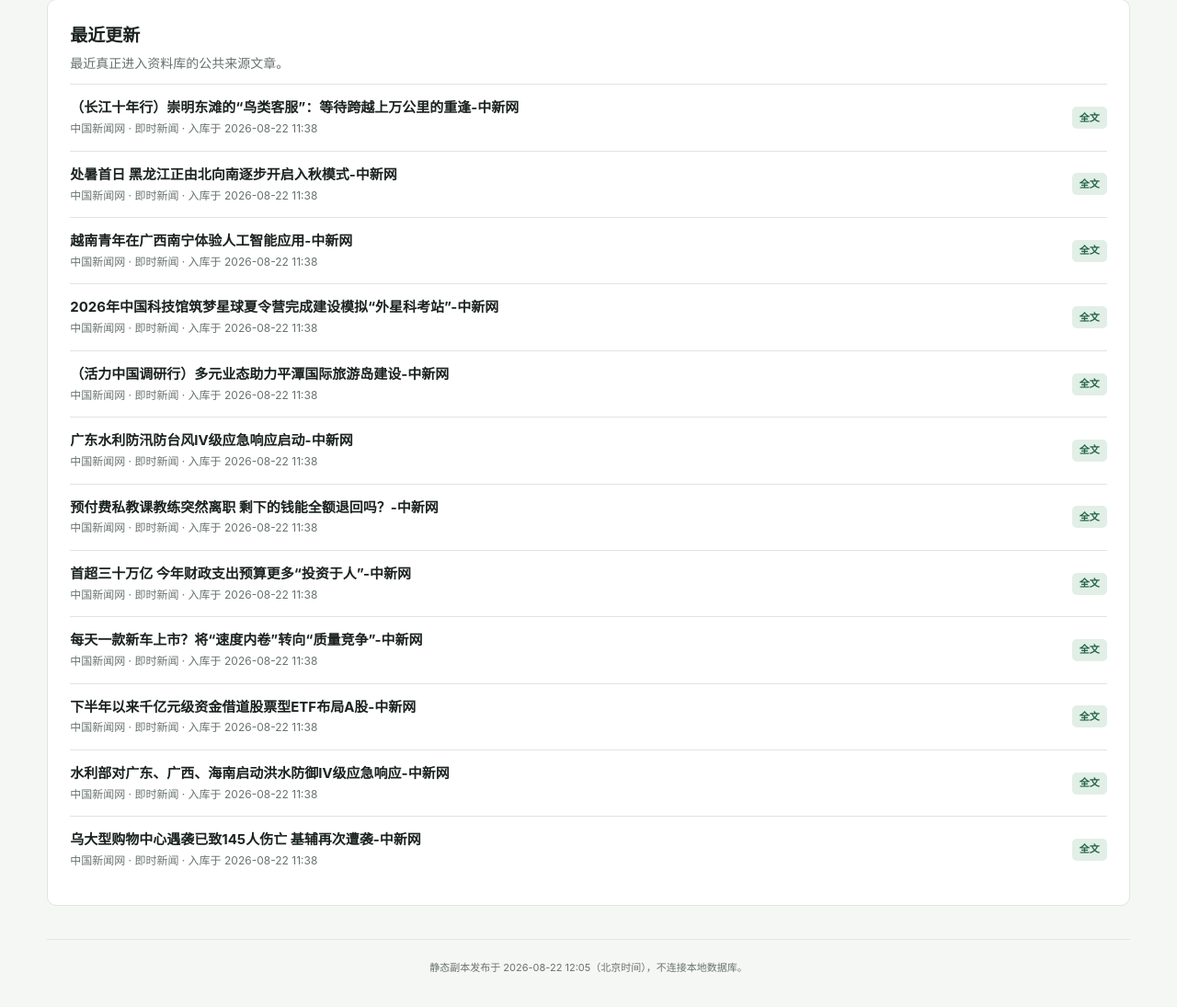
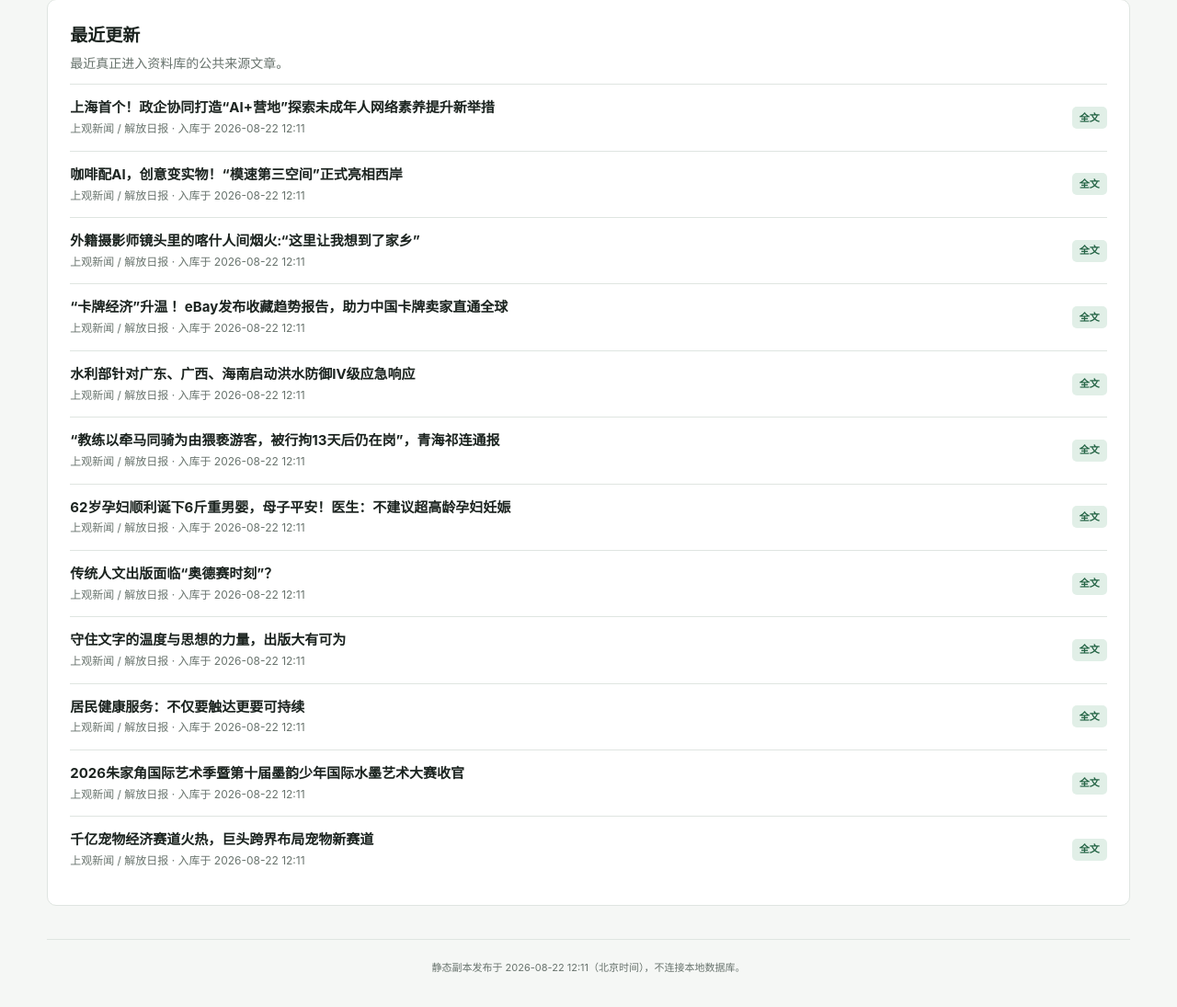
Before and after one commit to mrzuker/personal-intelligence-brief, a plain HTML site: page index.html in a window 1280 px wide. Shown: the part 1140-2235 px from the top of the page at 92% size. Drawn offline with Linux system fonts and the light colour scheme.

Commit message:
Publish read-only site 2026-08-22 12:11

```diff
--- a/index.html
+++ b/index.html
@@ -30,7 +30,7 @@
 （一）广州实施创新驱动发展战略，高新技术企业突破1.37万家，广汽集团节能与新能源车销量占比达63.96%。（二）联合国人工智能与人类发展系列全球对话第三场活动在西安举办，聚焦具身人工智能与机器人技术对教育、就业、文化的影响。（三）中国印尼启动全面战略对话机制，决定制定五年行动计划，拓展人工智能等新质生产力合作。（四）商汤科技开源轻量级多模态大模型SenseNovaU1.5Lite，支持超长指令和原生4K视觉生成。（五）中国社科院考古所与秘鲁签署协议，联合开展卡拉尔文明考古研究，填补中国在南美田野考古空白。 二、政策、数据及治理信息
 （一）前7月全国一般公共预算收入14.37万亿元，同比增长5.8%；社会保障和就业支出增长7%，卫生健康支出增长9.8%。（二）财政部介绍积极财政政策：今年财政支出预算首次超过30万亿元，延续稳岗返还、扩大社保补贴范围等政策。（三）上半年GDP增长4.7%，装备制造业和高技术制造业增加值分别增长9.3%、13.3%。（四）上海首次合并编制城市更新和住房发展“十五五”规划，提出到2030年新增黄浦江滨水贯通岸线52公里，推动150栋商办楼宇更新。（五）中央网信委印发《促进网信企业高质量发展行动计划（2026—2030年）》，提出7项行动21条举措。 三、工作进展及时间节点
 （一）多地推进海绵城市、智慧防汛和地下管线数字化管理，提升城市安全韧性。（二）泰康保险集团布局养老、健康产业，累计参与45个长期护理保险试点，覆盖超1亿人次。（三）《上海市体育发展“十五五”规划》发布，首次提出支持家庭培养竞技体育人才。（四）十四届全国人大常委会第二十四次会议将审议医疗保障法、耕地保护和质量提升法、农业法修订等草案。（五）央视节目聚焦四川德阳非遗，绵竹年画产业产值突破3700万元，从业人员1500余人。</p>
-      <small>38 个公开知识单元 · 3 版</small>
+      <small>39 个公开知识单元 · 3 版</small>
   </div>
 <a class="button secondary" href="digests/2026-08-22/">查看归纳</a></section>
 
@@ -38,7 +38,7 @@
   <div class="section-heading activity-heading">
     <div><h2 id="activity-title">全年信息更新</h2><p>展示每天真正新进入资料库的文章数量，按首次入库时间统计。</p></div>
   </div>
-  <div class="activity-summary">2026 年有 5 天新增资料，共入库 3862 篇文章。</div>
+  <div class="activity-summary">2026 年有 5 天新增资料，共入库 3898 篇文章。</div>
   <div class="heatmap-scroll" aria-label="2026 年文章入库热力图">
     <div class="heatmap-months" style="--weeks:53">
 <span style="grid-column:1">1月</span><span style="grid-column:6">2月</span><span style="grid-column:10">3月</span><span style="grid-column:14">4月</span><span style="grid-column:18">5月</span><span style="grid-column:23">6月</span><span style="grid-column:27">7月</span><span style="grid-column:31">8月</span><span style="grid-column:36">9月</span><span style="grid-column:40">10月</span><span style="grid-column:45">11月</span><span style="grid-column:49">12月</span>    </div>
@@ -278,7 +278,7 @@
           <span class="heat-cell level-3" style="grid-column:34;grid-row:4" title="2026年8月19日 · 新增文章 798 篇 · 更新来源 10 个" aria-label="2026年8月19日，新增文章 798 篇，更新来源 10 个"></span>
           <span class="heat-cell level-2" style="grid-column:34;grid-row:5" title="2026年8月20日 · 新增文章 501 篇 · 更新来源 11 个" aria-label="2026年8月20日，新增文章 501 篇，更新来源 11 个"></span>
           <span class="heat-cell level-4" style="grid-column:34;grid-row:6" title="2026年8月21日 · 新增文章 1299 篇 · 更新来源 18 个" aria-label="2026年8月21日，新增文章 1299 篇，更新来源 18 个"></span>
-          <span class="heat-cell level-1" style="grid-column:34;grid-row:7" title="2026年8月22日 · 新增文章 351 篇 · 更新来源 9 个" aria-label="2026年8月22日，新增文章 351 篇，更新来源 9 个"></span>
+          <span class="heat-cell level-1" style="grid-column:34;grid-row:7" title="2026年8月22日 · 新增文章 387 篇 · 更新来源 9 个" aria-label="2026年8月22日，新增文章 387 篇，更新来源 9 个"></span>
           <span class="heat-cell level-0" style="grid-column:35;grid-row:1" title="2026年8月23日 · 新增文章 0 篇 · 更新来源 0 个" aria-label="2026年8月23日，新增文章 0 篇，更新来源 0 个"></span>
           <span class="heat-cell level-0" style="grid-column:35;grid-row:2" title="2026年8月24日 · 新增文章 0 篇 · 更新来源 0 个" aria-label="2026年8月24日，新增文章 0 篇，更新来源 0 个"></span>
           <span class="heat-cell level-0" style="grid-column:35;grid-row:3" title="2026年8月25日 · 新增文章 0 篇 · 更新来源 0 个" aria-label="2026年8月25日，新增文章 0 篇，更新来源 0 个"></span>
@@ -419,21 +419,21 @@
 <section class="recent-section">
   <div class="section-heading"><div><h2>最近更新</h2><p>最近真正进入资料库的公共来源文章。</p></div></div>
   <div class="recent-list">
-      <article><div><h3><a href="https://www.chinanews.com.cn/sh/2026/08-22/10682202.shtml" target="_blank" rel="noopener noreferrer">（长江十年行）崇明东滩的“鸟类客服”：等待跨越上万公里的重逢-中新网</a></h3><p>中国新闻网 · 即时新闻 · 入库于 2026-08-22 11:38</p></div><span class="coverage-label full">全文</span></article>
-      <article><div><h3><a href="https://www.chinanews.com.cn/sh/2026/08-22/10682207.shtml" target="_blank" rel="noopener noreferrer">处暑首日 黑龙江正由北向南逐步开启入秋模式-中新网</a></h3><p>中国新闻网 · 即时新闻 · 入库于 2026-08-22 11:38</p></div><span class="coverage-label full">全文</span></article>
-      <article><div><h3><a href="https://www.chinanews.com.cn/tp/2026/08-22/10682204.shtml" target="_blank" rel="noopener noreferrer">越南青年在广西南宁体验人工智能应用-中新网</a></h3><p>中国新闻网 · 即时新闻 · 入库于 2026-08-22 11:38</p></div><span class="coverage-label full">全文</span></article>
-      <article><div><h3><a href="https://www.chinanews.com.cn/sh/2026/08-22/10682206.shtml" target="_blank" rel="noopener noreferrer">2026年中国科技馆筑梦星球夏令营完成建设模拟“外星科考站”-中新网</a></h3><p>中国新闻网 · 即时新闻 · 入库于 2026-08-22 11:38</p></div><span class="coverage-label full">全文</span></article>
-      <article><div><h3><a href="https://www.chinanews.com.cn/sh/2026/08-22/10682205.shtml" target="_blank" rel="noopener noreferrer">（活力中国调研行）多元业态助力平潭国际旅游岛建设-中新网</a></h3><p>中国新闻网 · 即时新闻 · 入库于 2026-08-22 11:38</p></div><span class="coverage-label full">全文</span></article>
-      <article><div><h3><a href="https://www.chinanews.com.cn/sh/2026/08-22/10682203.shtml" target="_blank" rel="noopener noreferrer">广东水利防汛防台风Ⅳ级应急响应启动-中新网</a></h3><p>中国新闻网 · 即时新闻 · 入库于 2026-08-22 11:38</p></div><span class="coverage-label full">全文</span></article>
-      <article><div><h3><a href="https://www.chinanews.com.cn/sh/2026/08-22/10682208.shtml" target="_blank" rel="noopener noreferrer">预付费私教课教练突然离职 剩下的钱能全额退回吗？-中新网</a></h3><p>中国新闻网 · 即时新闻 · 入库于 2026-08-22 11:38</p></div><span class="coverage-label full">全文</span></article>
-      <article><div><h3><a href="https://www.chinanews.com.cn/cj/2026/08-22/10682209.shtml" target="_blank" rel="noopener noreferrer">首超三十万亿 今年财政支出预算更多“投资于人”-中新网</a></h3><p>中国新闻网 · 即时新闻 · 入库于 2026-08-22 11:38</p></div><span class="coverage-label full">全文</span></article>
-      <article><div><h3><a href="https://www.chinanews.com.cn/cj/2026/08-22/10682210.shtml" target="_blank" rel="noopener noreferrer">每天一款新车上市？将“速度内卷”转向“质量竞争”-中新网</a></h3><p>中国新闻网 · 即时新闻 · 入库于 2026-08-22 11:38</p></div><span class="coverage-label full">全文</span></article>
-      <article><div><h3><a href="https://www.chinanews.com.cn/cj/2026/08-22/10682211.shtml" target="_blank" rel="noopener noreferrer">下半年以来千亿元级资金借道股票型ETF布局A股-中新网</a></h3><p>中国新闻网 · 即时新闻 · 入库于 2026-08-22 11:38</p></div><span class="coverage-label full">全文</span></article>
-      <article><div><h3><a href="https://www.chinanews.com.cn/sh/2026/08-22/10682216.shtml" target="_blank" rel="noopener noreferrer">水利部对广东、广西、海南启动洪水防御Ⅳ级应急响应-中新网</a></h3><p>中国新闻网 · 即时新闻 · 入库于 2026-08-22 11:38</p></div><span class="coverage-label full">全文</span></article>
-      <article><div><h3><a href="https://www.chinanews.com.cn/gj/2026/08-22/10682214.shtml" target="_blank" rel="noopener noreferrer">乌大型购物中心遇袭已致145人伤亡 基辅再次遭袭-中新网</a></h3><p>中国新闻网 · 即时新闻 · 入库于 2026-08-22 11:38</p></div><span class="coverage-label full">全文</span></article>
+      <article><div><h3><a href="https://www.shobserver.cn/staticsg/res/html/web/newsDetail.html?id=1164177" target="_blank" rel="noopener noreferrer">上海首个！政企协同打造“AI+营地”探索未成年人网络素养提升新举措</a></h3><p>上观新闻 / 解放日报 · 入库于 2026-08-22 12:11</p></div><span class="coverage-label full">全文</span></article>
+      <article><div><h3><a href="https://www.shobserver.cn/staticsg/res/html/web/newsDetail.html?id=1164176" target="_blank" rel="noopener noreferrer">咖啡配AI，创意变实物！“模速第三空间”正式亮相西岸</a></h3><p>上观新闻 / 解放日报 · 入库于 2026-08-22 12:11</p></div><span class="coverage-label full">全文</span></article>
+      <article><div><h3><a href="https://www.shobserver.cn/staticsg/res/html/web/newsDetail.html?id=1164119" target="_blank" rel="noopener noreferrer">外籍摄影师镜头里的喀什人间烟火:“这里让我想到了家乡”</a></h3><p>上观新闻 / 解放日报 · 入库于 2026-08-22 12:11</p></div><span class="coverage-label full">全文</span></article>
+      <article><div><h3><a href="https://www.shobserver.cn/staticsg/res/html/web/newsDetail.html?id=1164221" target="_blank" rel="noopener noreferrer">“卡牌经济”升温 ！eBay发布收藏趋势报告，助力中国卡牌卖家直通全球</a></h3><p>上观新闻 / 解放日报 · 入库于 2026-08-22 12:11</p></div><span class="coverage-label full">全文</span></article>
+      <article><div><h3><a href="https://www.shobserver.cn/staticsg/res/html/web/newsDetail.html?id=1164223" target="_blank" rel="noopener noreferrer">水利部针对广东、广西、海南启动洪水防御Ⅳ级应急响应</a></h3><p>上观新闻 / 解放日报 · 入库于 2026-08-22 12:11</p></div><span class="coverage-label full">全文</span></article>
+      <article><div><h3><a href="https://www.shobserver.cn/staticsg/res/html/web/newsDetail.html?id=1164210" target="_blank" rel="noopener noreferrer">“教练以牵马同骑为由猥亵游客，被行拘13天后仍在岗”，青海祁连通报</a></h3><p>上观新闻 / 解放日报 · 入库于 2026-08-22 12:11</p></div><span class="coverage-label full">全文</span></article>
+      <article><div><h3><a href="https://www.shobserver.cn/staticsg/res/html/web/newsDetail.html?id=1164174" target="_blank" rel="noopener noreferrer">62岁孕妇顺利诞下6斤重男婴，母子平安！医生：不建议超高龄孕妇妊娠</a></h3><p>上观新闻 / 解放日报 · 入库于 2026-08-22 12:11</p></div><span class="coverage-label full">全文</span></article>
+      <article><div><h3><a href="https://www.shobserver.cn/staticsg/res/html/web/newsDetail.html?id=1161541" target="_blank" rel="noopener noreferrer">传统人文出版面临“奥德赛时刻”？</a></h3><p>上观新闻 / 解放日报 · 入库于 2026-08-22 12:11</p></div><span class="coverage-label full">全文</span></article>
+      <article><div><h3><a href="https://www.shobserver.cn/staticsg/res/html/web/newsDetail.html?id=1161563" target="_blank" rel="noopener noreferrer">守住文字的温度与思想的力量，出版大有可为</a></h3><p>上观新闻 / 解放日报 · 入库于 2026-08-22 12:11</p></div><span class="coverage-label full">全文</span></article>
+      <article><div><h3><a href="https://www.shobserver.cn/staticsg/res/html/web/newsDetail.html?id=1164225" target="_blank" rel="noopener noreferrer">居民健康服务：不仅要触达更要可持续</a></h3><p>上观新闻 / 解放日报 · 入库于 2026-08-22 12:11</p></div><span class="coverage-label full">全文</span></article>
+      <article><div><h3><a href="https://www.shobserver.cn/staticsg/res/html/web/newsDetail.html?id=1164184" target="_blank" rel="noopener noreferrer">2026朱家角国际艺术季暨第十届墨韵少年国际水墨艺术大赛收官</a></h3><p>上观新闻 / 解放日报 · 入库于 2026-08-22 12:11</p></div><span class="coverage-label full">全文</span></article>
+      <article><div><h3><a href="https://www.shobserver.cn/staticsg/res/html/web/newsDetail.html?id=1164228" target="_blank" rel="noopener noreferrer">千亿宠物经济赛道火热，巨头跨界布局宠物新赛道</a></h3><p>上观新闻 / 解放日报 · 入库于 2026-08-22 12:11</p></div><span class="coverage-label full">全文</span></article>
   </div>
 </section>
 </main>
-  <footer class="static-footer">静态副本发布于 2026-08-22 12:05（北京时间），不连接本地数据库。</footer>
+  <footer class="static-footer">静态副本发布于 2026-08-22 12:11（北京时间），不连接本地数据库。</footer>
 </body>
 </html>
```
Also changed, not shown: digests/2026-08-19/index.html (+1 -1 lines), digests/2026-08-20/index.html (+1 -1 lines), digests/2026-08-21/index.html (+1 -1 lines), digests/2026-08-22/index.html (+8 -3 lines), digests/index.html (+2 -2 lines), manifest.json.
